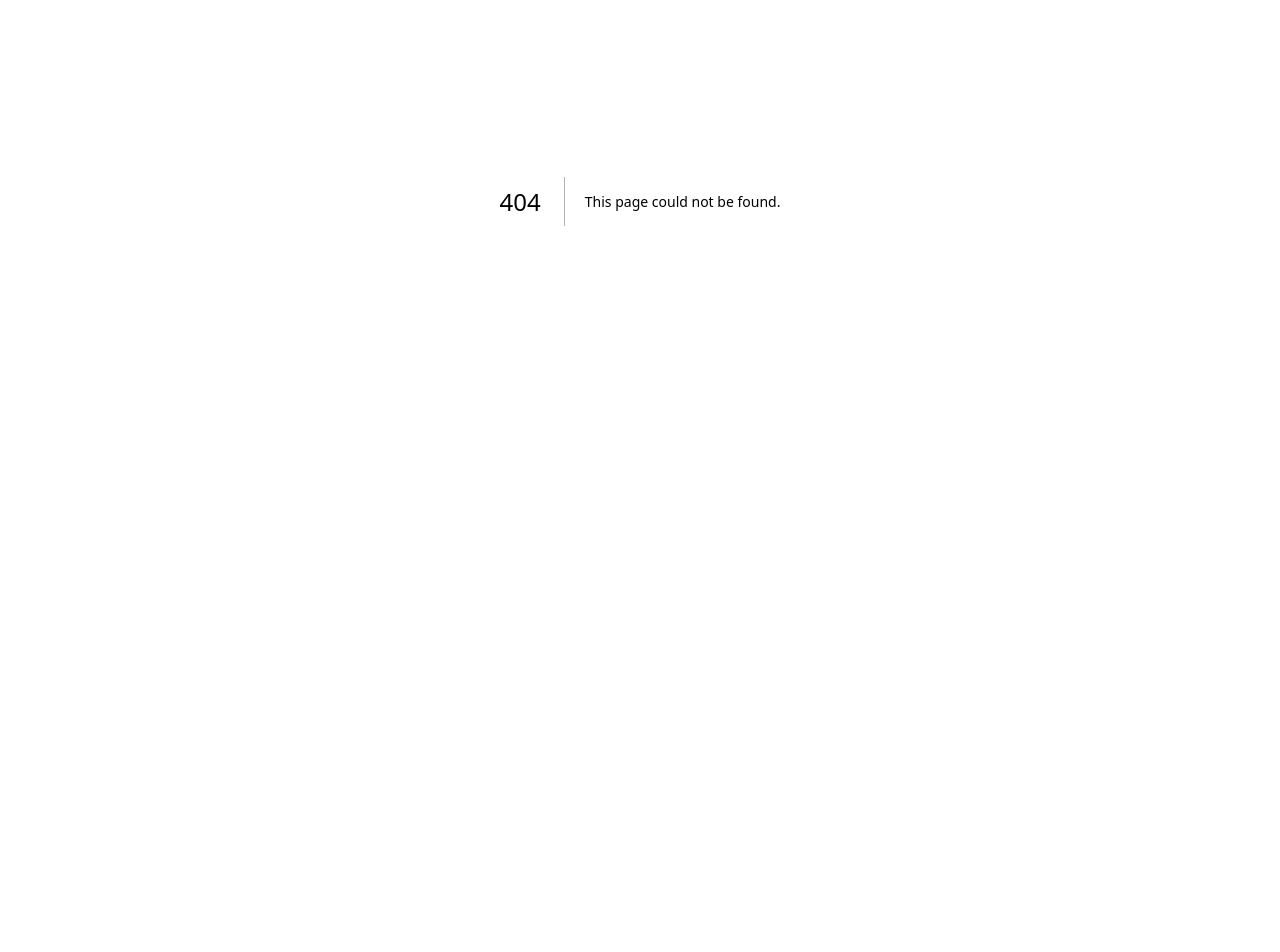
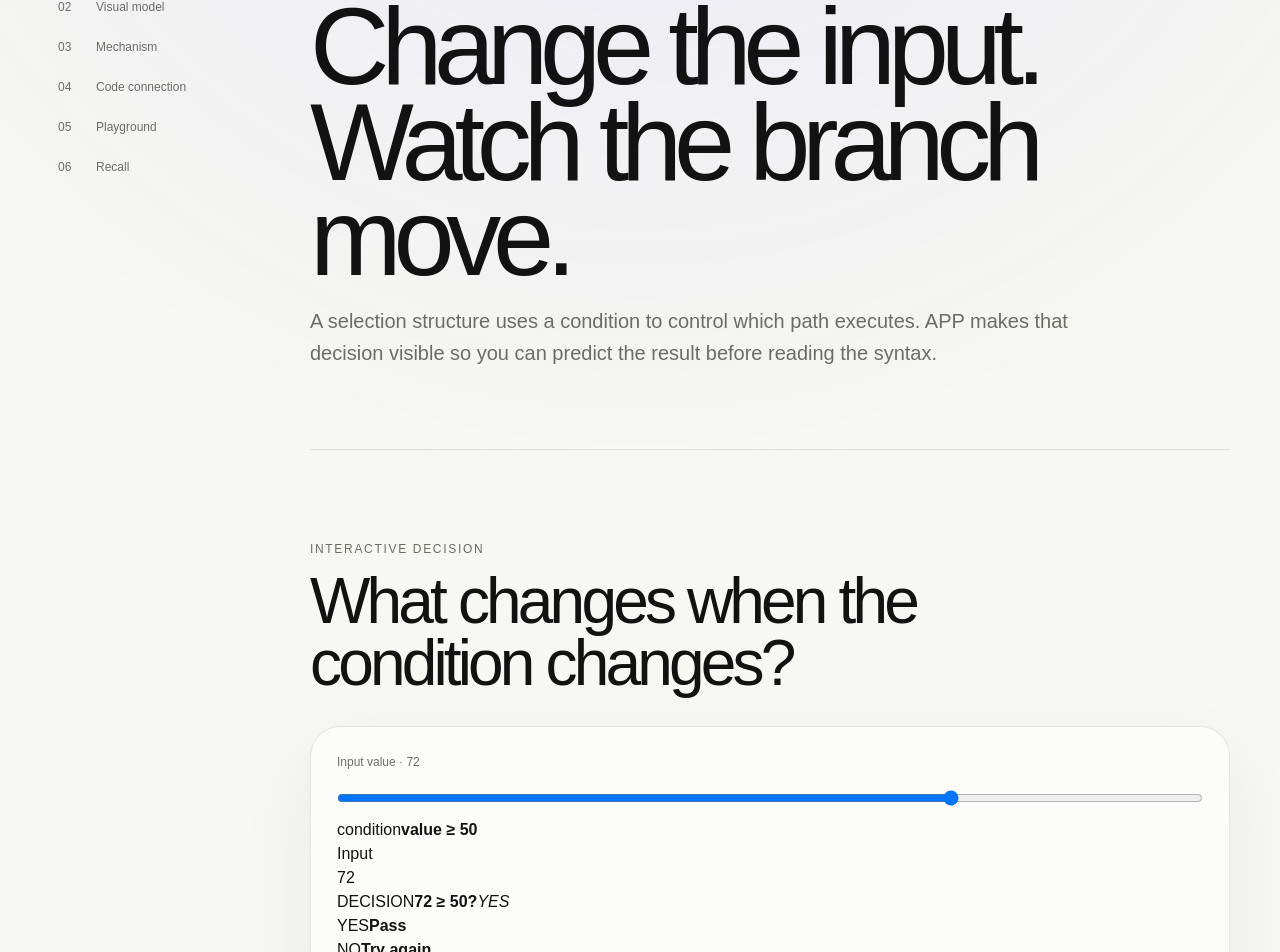
Before and after one commit to veera-raghavann/app, a Next.js app: page /learn/structured/decision in a window 1280 px wide. Before the commit this address had no page. Shown: the part 199-1151 px from the top of the page. Before the commit the page ends 800 px from the top, so only its background shows below. Built offline with nearby package versions, Linux system fonts and the light colour scheme.

Commit message:
feat: add standalone decision lesson

```diff
--- /dev/null
+++ b/src/app/learn/structured/decision/page.tsx
@@ -0,0 +1,41 @@
+"use client";
+
+import Link from "next/link";
+import ConceptShell from "@/components/learning/ConceptShell";
+import DecisionVisualizer from "@/components/learning/DecisionVisualizer";
+
+export default function DecisionPage() {
+  return (
+    <ConceptShell
+      number="02A"
+      kicker="Structured programming · Selection"
+      title="Change the input. Watch the branch move."
+      intro="A selection structure uses a condition to control which path executes. APP makes that decision visible so you can predict the result before reading the syntax."
+    >
+      <section className="lesson-section" id="visual">
+        <div className="lesson-kicker">Interactive decision</div>
+        <h2>What changes when the condition changes?</h2>
+        <div className="visual-card"><DecisionVisualizer /></div>
+      </section>
+      <section className="lesson-section" id="code">
+        <div className="lesson-kicker">Code connection</div>
+        <h2>Same mental model. Real Java syntax.</h2>
+        <pre className="code-block"><code>{`int marks = 72;
+
+if (marks >= 50) {
+    result = "Pass";
+} else {
+    result = "Try again";
+}`}</code></pre>
+      </section>
+      <section className="lesson-section" id="recall">
+        <div className="card recall-card">
+          <div className="lesson-kicker">Recall</div>
+          <h3>Condition → path → outcome.</h3>
+          <p>Selection is easier to reason about when you can see the condition choose a path before you think about the code syntax.</p>
+          <Link className="button primary" href="/learn/structured">Back to structured programming</Link>
+        </div>
+      </section>
+    </ConceptShell>
+  );
+}
```
